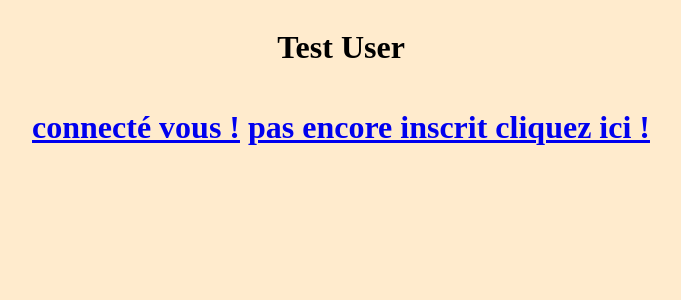
After one commit to Lachignol/back_Django, a Django app: page /auth/profil in a window 1280 px wide. The commit adds this page. Shown: the top 300 px of the page, without its empty margins (299-980 px from the left). Run offline with Django 5.2, Linux system fonts and the light colour scheme; parts of the project's set-up code (start-up, migrations or seed data) failed here and were passed over.

Commit message:
ajoutupdateanddeleteprofil

```diff
--- a/auth_app/static/auth_app/signUp.css
+++ b/auth_app/static/auth_app/signUp.css
@@ -1,6 +1,3 @@
-.signupPage{
-  margin-top: 10%;
-}
 
 
 .errorlist {
--- a/auth_app/templates/auth_app/index.html
+++ /dev/null
@@ -1,6 +0,0 @@
-{% extends "main.html" %}
-
-{%block content%}
-<h1>Test User<h1>
-
-{%endblock%}
--- /dev/null
+++ b/auth_app/templates/auth_app/profilPage.html
@@ -0,0 +1,19 @@
+{% extends "main.html" %}
+
+{%block content%}
+<h1>Test User<h1>
+
+    {% if user.is_authenticated %}
+    <p>Welcome {{ user.username }} !!!</p>
+    <ul>
+    <li>{{user.last_name}}</li>
+    <li>{{user.first_name}}</li>
+    <li>{{user.email}}</li>
+    </ul>
+    <a href="{% url 'auth_app:update_user' %}"> modifier son profil</a>
+    <a href="{% url 'auth_app:logout' %}">logout</a>
+    {%else%}
+    <a href="{% url 'auth_app:login' %}">connecté vous !</a>
+    <a href="{% url 'auth_app:signup' %}">pas encore inscrit cliquez ici !</a>
+    {% endif %}
+{%endblock%}
--- a/auth_app/urls.py
+++ b/auth_app/urls.py
@@ -7,5 +7,8 @@ app_name='auth_app'
 urlpatterns = [
     path('signup',signUp,name="signup"),
     path('login', loginUser,name="login"),
-    path('logout', logoutUser,name="logout")
+    path('logout', logoutUser,name="logout"),
+    path('updateProfil/',updateUser,name="update_user"),
+    path('delete/<int:userId>/',deleteUser,name="delete_user"),
+    path('profil',profilUser,name="profil_user")
 ]
--- a/auth_app/views.py
+++ b/auth_app/views.py
@@ -1,8 +1,8 @@
 from django.conf import settings
 from django.http import HttpResponseRedirect
-from django.shortcuts import render
+from django.shortcuts import get_object_or_404, render
 from django.contrib.auth import authenticate,login,logout
-from .forms import UserLoginForm, UserSignUpForm
+from .forms import UserLoginForm, UserSignUpForm, UserUpdateForm
 from django.contrib import messages
 from .templates import *
 from .models import User
@@ -50,3 +50,36 @@ def loginUser(request):
 def logoutUser(request):
         logout(request)
         return HttpResponseRedirect(settings.LOGOUT_REDIRECT_URL)
+
+
+
+def updateUser(request):
+        if request.method == "POST":
+                  form = UserUpdateForm(request.POST,request.FILES, instance=request.user)
+                  if form.is_valid():
+                   user = form.save()
+                   login(request,user)
+                  return HttpResponseRedirect("/auth/profil")
+        else :
+                form = UserSignUpForm(instance=request.user)
+                context = {
+                "form":form
+                ,}
+                return render(request, 'auth_app/updateProfil.html', context)
+
+
+
+
+def deleteUser(request,userId):
+    if request.method == "POST" :
+                 user = User.objects.get(pk=userId)
+                 if request.user == user :
+                   user.delete()
+                   messages.info(request, f"{user.name} bien supprimé")
+    return HttpResponseRedirect("/auth/signup")
+
+
+
+
+def profilUser(request):
+    return render(request, 'auth_app/profilPage.html')
--- a/food_app/forms.py
+++ b/food_app/forms.py
@@ -7,5 +7,4 @@ class RestaurantForm(ModelForm):
 
     class Meta:
         model = Restaurant
-        fields = '__all__'
-        exclude = ('creator',)
+        fields = ['name','adress','price','inclusive_type','food_type','image']
--- a/food_app/urls.py
+++ b/food_app/urls.py
@@ -8,6 +8,7 @@ urlpatterns = [
     path('all',allRestaurants,name="all_restaurants"),
     path('edit',addRestaurant,name="add_restaurant"),
     path('one/<int:restaurantId>/',oneRestaurant,name="one_restaurant"),
-    path('restaurantsOfUser/',restaurantsOfUser,name="restaurantsOfUser")
+    path('restaurantsOfUser/',restaurantsOfUser,name="restaurantsOfUser"),
+    path('deleteRestaurant/<int:restaurantId>/',deleteRestaurant,name='restaurant_delete')
     # path('restaurantsby/<str:food_type>/',restaurantByCateg,name="restaurant_by_food_type")
 ]
--- a/project_test/static/project_test/main.css
+++ b/project_test/static/project_test/main.css
@@ -15,6 +15,9 @@ body{
     position:relative;
     z-index: 1;
   }
+
+
+
 
   .messages {
     margin: auto;
--- a/project_test/urls.py
+++ b/project_test/urls.py
@@ -22,7 +22,7 @@ from django.conf.urls.static import static
 
 from . import views
 
-
+app_name='main_app'
 
 
 urlpatterns = [
```
Also changed, not shown: auth_app/forms.py (+17 -0 lines), auth_app/templates/auth_app/updateProfil.html (added, +14 -0 lines), food_app/templates/food_app/restaurantsOfUser.html (+7 -1 lines), food_app/views.py (+13 -16 lines), db.sqlite3, media_files/profile_pict/golang_JgOR6Ld.png (added), media_files/profile_pict/golang_cWlGHMN.png (added), media_files/restaurant_pict/deuxiemepos_PngIJmG.png (added), media_files/restaurant_pict/deuxiemepos_QeiIMeF.png (added), media_files/restaurant_pict/golang_Ngoyxon.png (added), media_files/restaurant_pict/premierpos.png (added).
